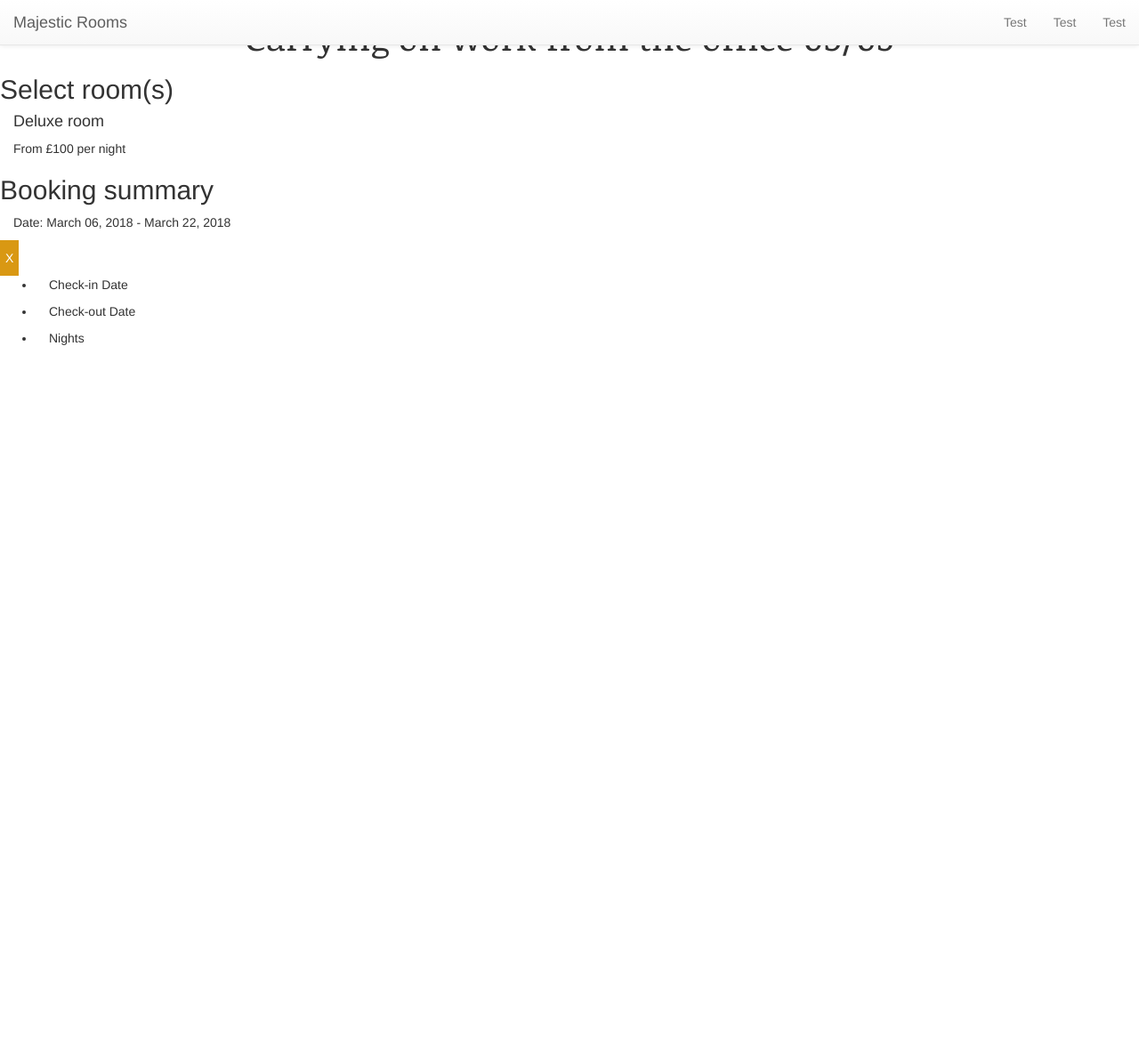
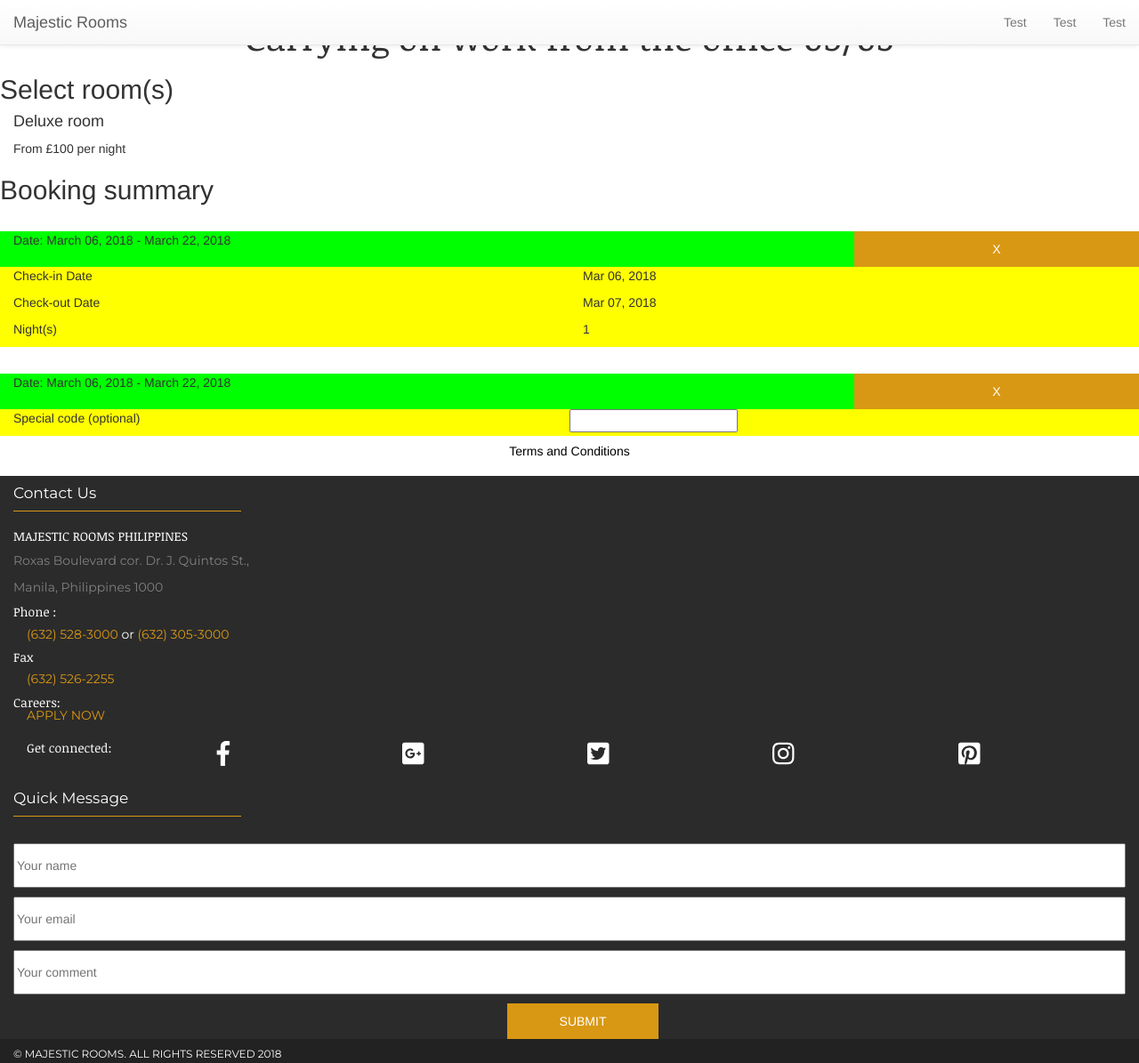
Before and after one commit to pochhhhh/Majestic-Rooms, a PHP site: page /html/booking.html in a window 1280 px wide. Shown: the whole page at 89% size. Before the commit the page ends 388 px from the top, so only its background shows below. Run offline with PHP 8.4, Linux system fonts and the light colour scheme; some libraries are stand-ins or nearby versions.

Commit message:
added some css grid layout for the booking page, thrown in some temporary background colour highlighting

```diff
--- a/html/booking.html
+++ b/html/booking.html
@@ -83,7 +83,7 @@
 <h1>Carrying on work from the office 05/03</h1>
 
 
-<section id="step-checker"></section>
+<section id="booking-step-checker"></section>
 
 <section id="room-list">
 
@@ -108,6 +108,7 @@
 
 </section>
 
+
 <section id="booking-summary">
 
 <h2>Booking summary</h2>
@@ -122,17 +123,106 @@
 
 <div class="booking-summary-details">
 
-<ul>
-
-<li><p>Check-in Date</p></li>
-
-<li><p>Check-out Date</p></li>
-
-<li><p>Nights</p></li>
-
-</ul>
+<div><p>Check-in Date</p></div>
+<div><p>Mar 06, 2018</p></div>
+<div><p>Check-out Date	</p></div>
+<div><p>Mar 07, 2018</p></div>
+<div><p>Night(s)</p></div>
+<div><p>1</p></div>
 
 </div>
+
+</div>
+
+<div class="booking-summary-option">
+
+<div class="booking-summary-toggle">
+
+<p>Date: March 06, 2018 - March 22, 2018</p> <button>X</button>
+
+</div>
+
+<div class="booking-summary-details">
+
+<div><p>Special code (optional)</p></div>
+<div><input type="text" name="special-code"></div>
+
+
+</div>
+
+</div>
+
+
+<a href="#"><h5 class="booking-tc">Terms and Conditions</h5></a>
+
+
+
+
+</section>
+
+<footer> <!-- require("../footer.php");-->
+
+
+	<h3>Contact Us</h3>
+
+	<hr>
+
+	<h5>MAJESTIC ROOMS PHILIPPINES</h5>
+
+	<p>Roxas Boulevard cor. Dr. J. Quintos St.,</p>
+
+	<p>Manila, Philippines 1000</p>
+
+	<h5>Phone : </h5><h5><p><a href="#">(632) 528-3000</a>  <span style="color:white;"> or </span> <a href="#">(632) 305-3000</a></p></h5>
+
+	<h5> Fax </h5>
+
+	<h5><p><a href="#">(632) 526-2255</a></p></h5>
+
+	<h5>Careers: <p><a href="#">APPLY NOW</a></p></h5>
+
+
+<div class="social-media-buttons">
+
+<h5>Get connected:</h5>
+
+<a href="#"><i class="fab fa-facebook-f fa-2x"></i></a>
+<a href="#"><i class="fab fa-google-plus-square fa-2x"></i></a>
+
+<a href="#"><i class="fab fa-twitter-square fa-2x"></i></a>
+
+<a href="#"><i class="fab fa-instagram fa-2x"></i></a>
+
+<a href="#"><i class="fab fa-pinterest-square fa-2x"></i></a>
+
+
+
+
+
+
+
+
+
+</div>
+
+<h3>Quick Message</h3>
+
+<hr>
+
+<div>
+
+<input type="text" placeholder="Your name">
+<input type="email" placeholder="Your email">
+<input type="text" placeholder="Your comment">
+
+</div>
+
+<div class="random"><button class="footer-submit" type="button">SUBMIT</button></div>
+
+
+<div class="copyright">
+
+<p>© MAJESTIC ROOMS. ALL RIGHTS RESERVED 2018</p>
 
 </div>
 
@@ -140,11 +230,7 @@
 
 
 
-
-
-</section>
-
-<footer> <!-- require("../footer.php");--></footer>
+</footer>
 
 
 <script src="https://maxcdn.bootstrapcdn.com/bootstrap/3.3.7/js/bootstrap.min.js" integrity="sha384-Tc5IQib027qvyjSMfHjOMaLkfuWVxZxUPnCJA7l2mCWNIpG9mGCD8wGNIcPD7Txa" crossorigin="anonymous"></script>
--- a/style.css
+++ b/style.css
@@ -313,9 +313,6 @@ margin-top:10px;
 
 width:100%;
 
-
-
-
 }
 
 
@@ -344,17 +341,12 @@ top:10px;
 
 	color:#D99813;
 
-
-
-
-
 }
 
 .copyright{
 
 margin:0;
 background: #222222;
-
 
 }
 
@@ -365,7 +357,29 @@ font-size:12px;
 position:relative;
 top:8px;
 
+}
 
+.booking-summary-toggle{
+
+display:grid;
+background:lime;
+grid-template-columns:3fr 1fr;
+margin-top:30px;
+
+}
+
+.booking-summary-details{
+
+display:grid;
+background:yellow;
+grid-template-columns:1fr 1fr;
 
 
 }
+
+.booking-tc{
+
+text-align:center;
+color:black !important;
+
+}
```
